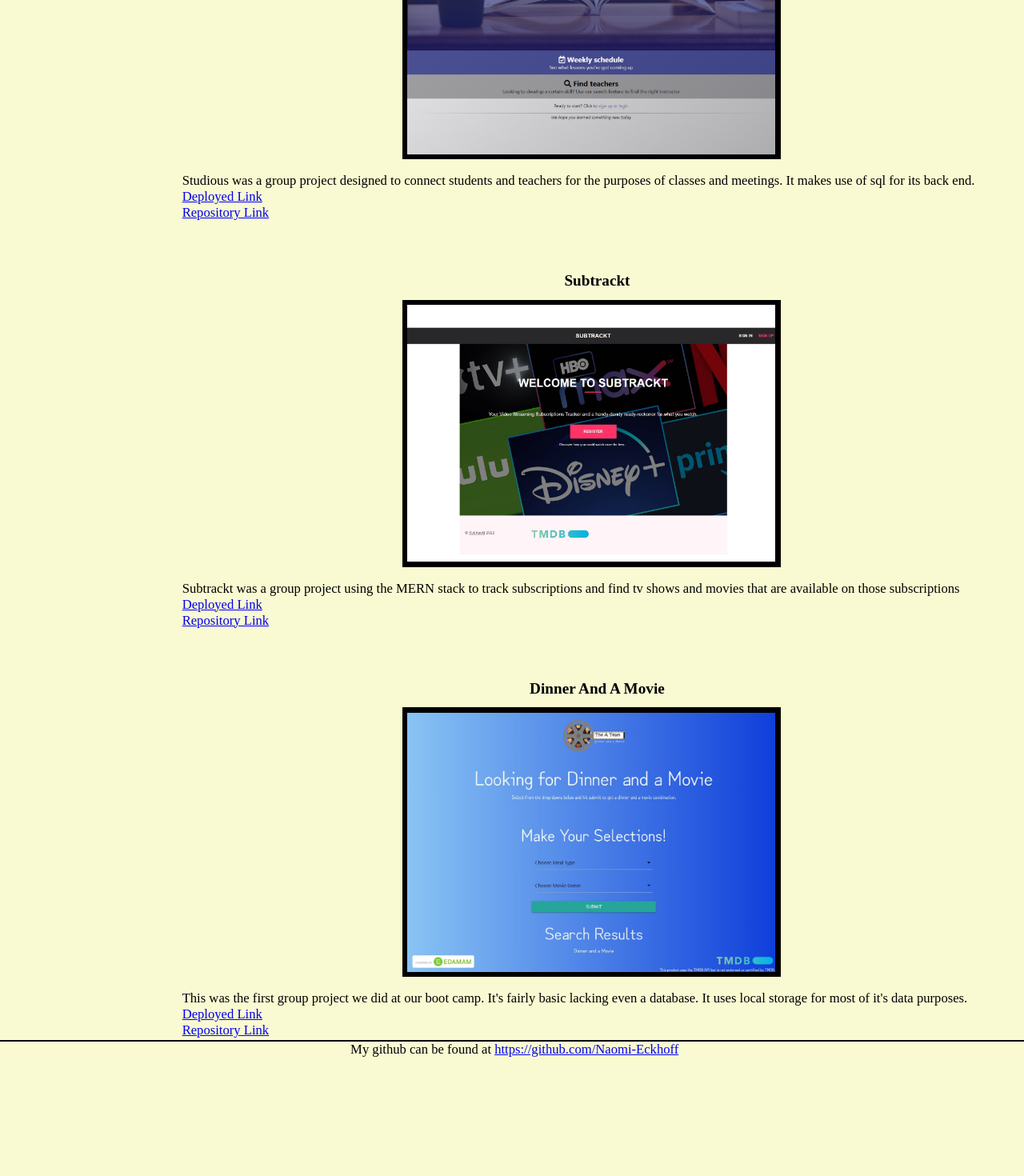
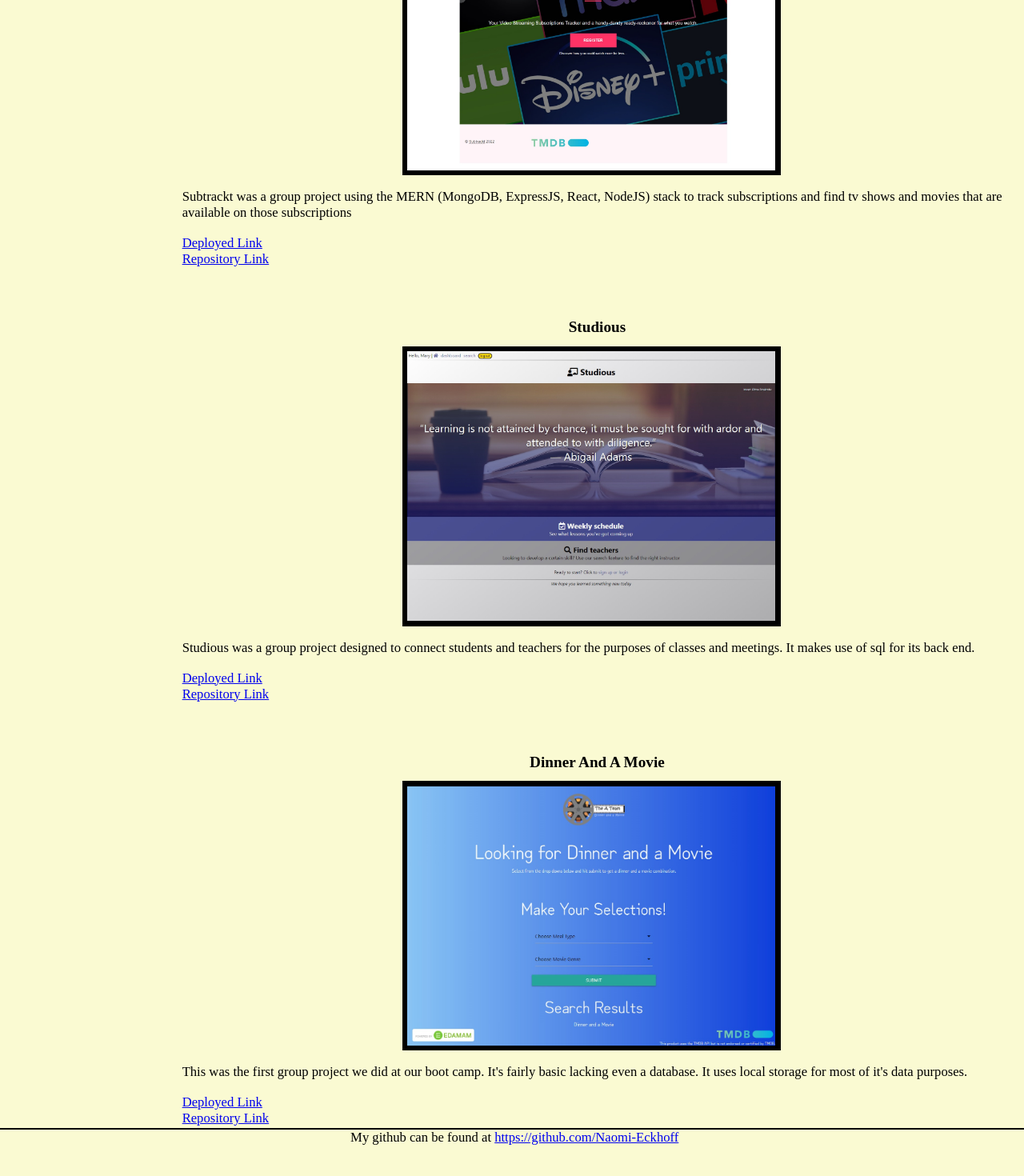
Before and after one commit to Naomi-Eckhoff/react-powered-portfolio, a React (Create React App) app: page /projects in a window 1280 px wide. Shown: the part 1741-3211 px from the top of the page at 80% size. Before the commit the page ends 3127 px from the top, so only its background shows below. Built offline with nearby package versions, Linux system fonts and the light colour scheme.

Commit message:
updated resume

```diff
--- a/src/components/Projects/index.js
+++ b/src/components/Projects/index.js
@@ -28,6 +28,7 @@
           wall lost that
           battle.
         </p>
+        <br />
         <a href="https://github.com/Naomi-Eckhoff/filter-condition-access/tree/main" target="_blank"><p>Repository Link</p></a>
         <h3> My Other Projects</h3>
         <div class="other-projects">
@@ -40,7 +41,18 @@
                   alt="A google sheets document written to calculate optimal troop formations for an online game" />
               </a>
               <p>This is an excel spreadsheet I spent nearly 6 months developing to optimize warfare in an online game. The math gets incredibly complex and I did not include the regression analysis necessary to find some of the formulas. Other formulas were generated via trial and error. This serves as an example of how my mind works when presented with an extremely large and complex problem. It boastered performance that surpassed or parred the most experienced players in the world. They wanted to keep their formations secret. I gave power to the people.</p>
+              <br />
               <a href="https://docs.google.com/spreadsheets/d/1WPKTcP0T9pA5KS8s5LACuwLPzzkwvt4Z_Opq-1ydHnc/edit?usp=sharing" target="_blank"><p>Deployed Link</p></a>
+            </div>
+            <div>
+              <h3>Subtrackt</h3>
+              <a href="https://quiet-wildwood-89723.herokuapp.com/" target="_blank">
+                <img src={subtrackt} alt="" />
+              </a>
+              <p>Subtrackt was a group project using the MERN (MongoDB, ExpressJS, React, NodeJS) stack to track subscriptions and find tv shows and movies that are available on those subscriptions</p>
+              <br />
+              <a href="https://quiet-wildwood-89723.herokuapp.com/" target="_blank"><p>Deployed Link</p></a>
+              <a href="https://github.com/ramantv/Subscription-Tracker" target="_blank"><p>Repository Link</p></a>
             </div>
             <div>
               <h3>Studious</h3>
@@ -48,26 +60,19 @@
                 <img src={studious} alt="" />
               </a>
               <p>Studious was a group project designed to connect students and teachers for the purposes of classes and meetings. It makes use of sql for its back end.</p>
+              <br />
               <a href="https://protected-dusk-79081.herokuapp.com/" target="_blank"><p>Deployed Link</p></a>
               <a href="https://github.com/kcbryan10/Studious" target="_blank"><p>Repository Link</p></a>
             </div>
             <div>
-              <h3>Subtrackt</h3>
-              <a href="https://quiet-wildwood-89723.herokuapp.com/" target="_blank">
-                <img src={subtrackt} alt="" />
-              </a>
-              <p>Subtrackt was a group project using the MERN stack to track subscriptions and find tv shows and movies that are available on those subscriptions</p>
-              <a href="https://quiet-wildwood-89723.herokuapp.com/" target="_blank"><p>Deployed Link</p></a>
-              <a href="https://github.com/ramantv/Subscription-Tracker" target="_blank"><p>Repository Link</p></a>
-            </div>
-            <div>
               <h3>Dinner And A Movie</h3>
-              <a href="https://baxters4karma.github.io/recipe-maker/" target="_blank">
+              <a href="https://naomi-eckhoff.github.io/recipe-maker-1/" target="_blank">
                 <img src={mealAndMovie} alt="Meal and Movie Group Project" />
               </a>
               <p>This was the first group project we did at our boot camp. It's fairly basic lacking even a database. It uses local storage for most of it's data purposes.</p>
-              <a href="https://baxters4karma.github.io/recipe-maker/" target="_blank"><p>Deployed Link</p></a>
-              <a href="https://github.com/christinedbaxter/recipe-maker" target="_blank"><p>Repository Link</p></a>
+              <br />
+              <a href="https://naomi-eckhoff.github.io/recipe-maker-1/" target="_blank"><p>Deployed Link</p></a>
+              <a href="https://github.com/Naomi-Eckhoff/recipe-maker-1" target="_blank"><p>Repository Link</p></a>
             </div>
           </table>
         </div>
```
Also changed, not shown: 1 other file (tests, documents, lock files or other folders).
